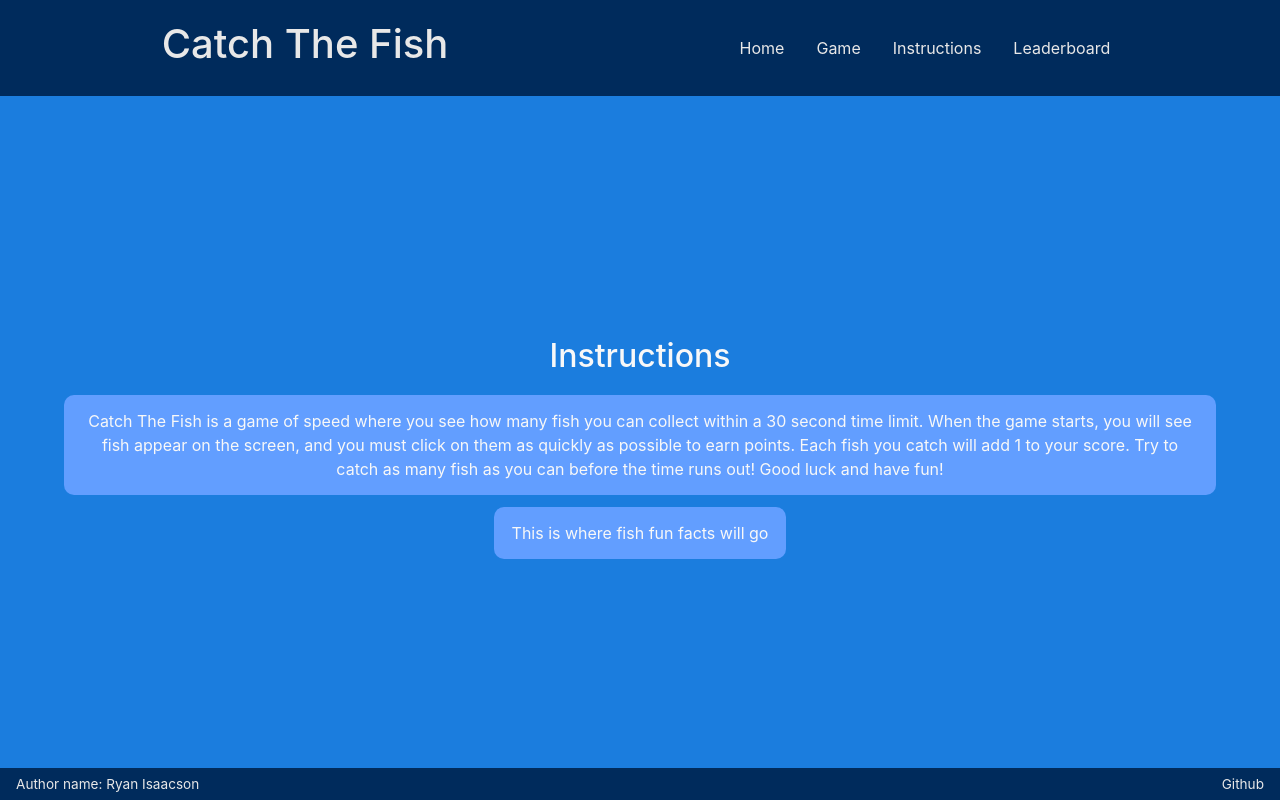
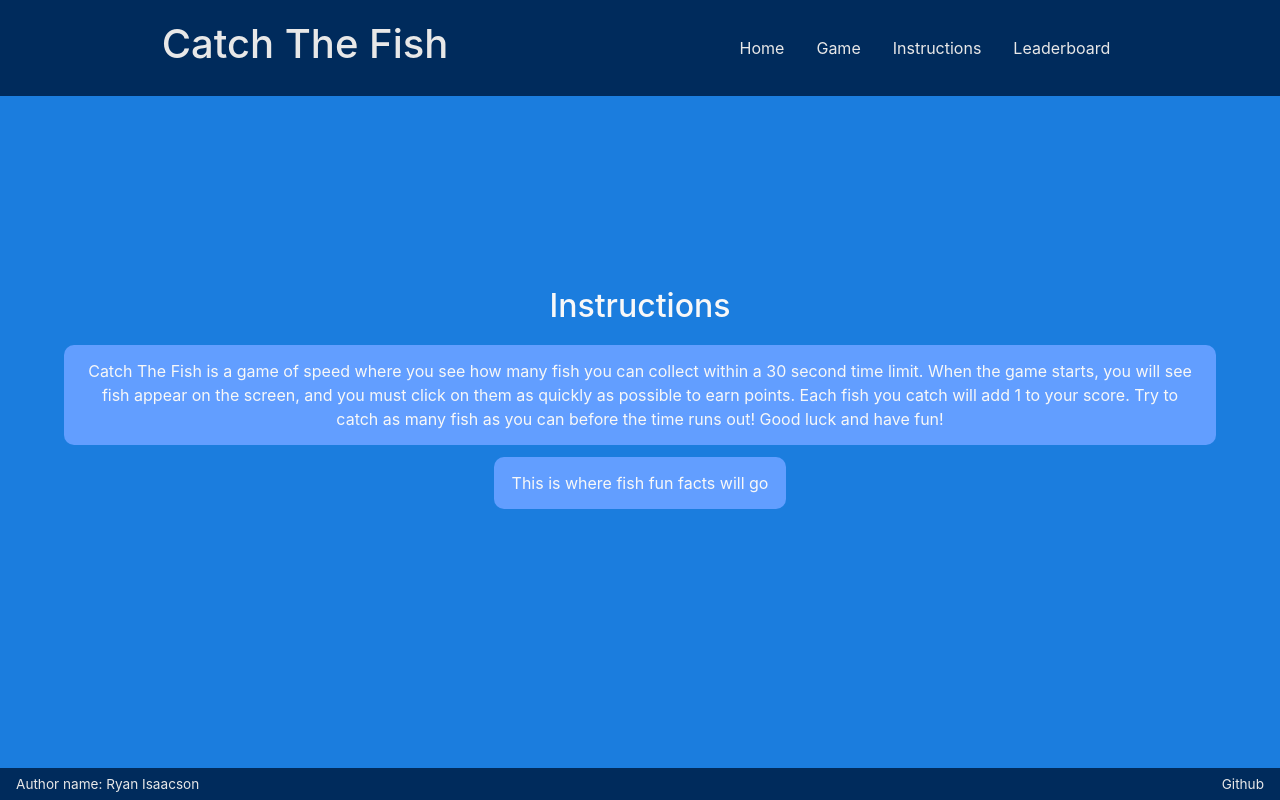
Before and after one commit to ryan-isaacson/CS-260-repo, a React (Vite) app: page /instructions in a window 1280 px wide. Built offline with nearby package versions, Linux system fonts and the light colour scheme.

Commit message:
Fixed formatting in instructions and login pages

```diff
--- a/src/app.css
+++ b/src/app.css
@@ -6,6 +6,7 @@ html, body, #root {
 }
 body {
   margin: 0;
+  background-color: #1b7dde;
 }
 
 /* Style the header */
@@ -70,7 +71,7 @@ body {
 }
 
 .page-wrapper {
-  min-height: 100vh; /* stretch background to full screen */
+  min-height: 600px; /* nudge content higher */
   display: flex;
   flex-direction: column;
   background-color: #1b7dde;
@@ -84,6 +85,12 @@ main {
   justify-content: center; /* center content vertically */
   gap: 12px; /* space out input boxes and buttons */
   color: #f8f8f8; /* make the text white */
+}
+
+/* keep the home content at the original height while the background fills the screen */
+.home-main {
+  flex: 0 0 auto;
+  min-height: 600px;
 }
 
 /* style the input boxes */
--- a/src/instructions/instructions.css
+++ b/src/instructions/instructions.css
@@ -70,6 +70,10 @@ main {
   padding: 64px; /* make the text farther away from the edges */
 }
 
+.instructions-main {
+  padding-top: 164px; /* push content down a little*/
+}
+
 /* make a box behind paragraph text in main */
 main p {
   background-color: rgb(98, 158, 255); /* color of the box */
--- a/src/instructions/instructions.jsx
+++ b/src/instructions/instructions.jsx
@@ -3,7 +3,7 @@ import './instructions.css';
 
 export function Instructions() {
   return (
-    <main>
+    <main className="instructions-main">
         <h2>Instructions</h2>
         <p>
             Catch The Fish is a game of speed where you see how many fish you can collect
--- a/src/login/login.jsx
+++ b/src/login/login.jsx
@@ -2,7 +2,7 @@ import React from 'react';
 
 export function Login() {
   return (
-    <main>
+    <main className="home-main">
         <h1>Login</h1>
         <div><input type="email" placeholder="Email"/></div>
         <div><input type="password" placeholder="Password"/></div>
```
